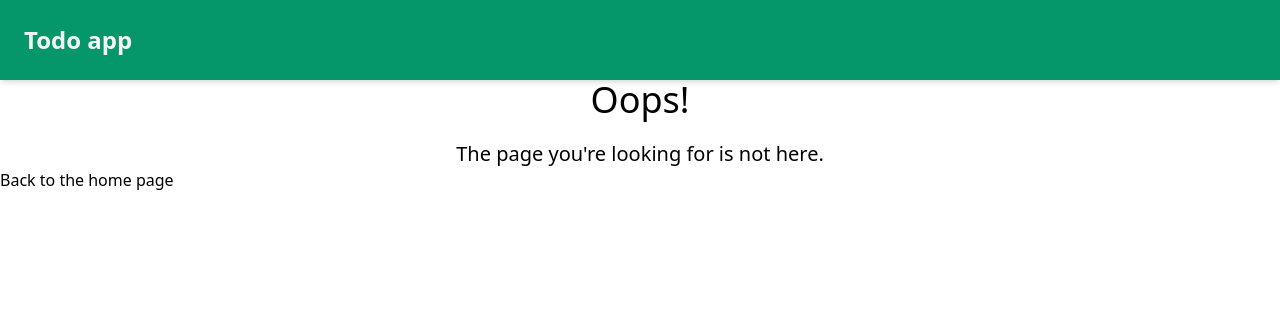
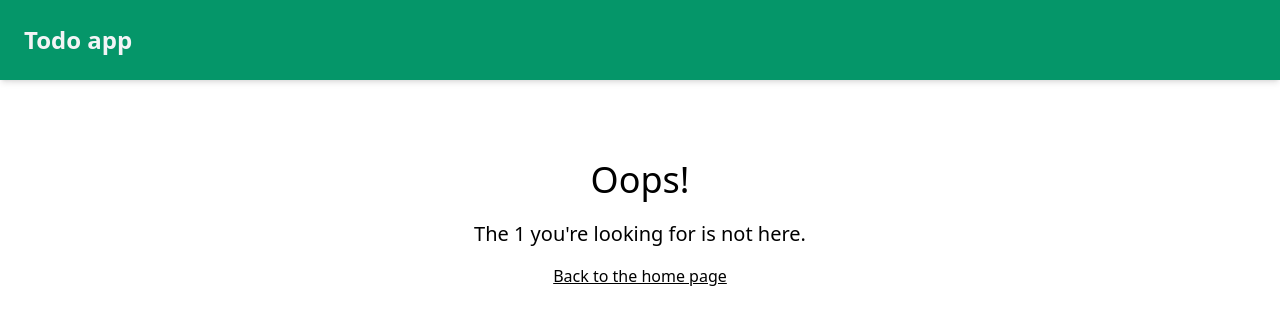
Before and after one commit to ignasradzius/todo-app, a Vue app: page /404/1 in a window 1280 px wide. Shown: the top 324 px of the page. Built offline with nearby package versions, Linux system fonts and the light colour scheme; the HTML template or start-up script is replaced by a standard one.

Commit message:
add page for not found tasks;

```diff
--- a/src/App.vue
+++ b/src/App.vue
@@ -4,7 +4,7 @@ import { RouterView } from "vue-router";
 
 <template>
   <header class="fixed top-0 w-full p-6 bg-emerald-600 shadow-md">
-    <router-link to="/" class="text-gray-100 font-bold text-2xl">
+    <router-link to="/" class="text-gray-100 font-bold text-2xl hover:text-gray-300 transition-colors duration-300">
       Todo app
     </router-link>
   </header>
--- a/src/router/index.ts
+++ b/src/router/index.ts
@@ -23,6 +23,12 @@ const router = createRouter({
       name: "NotFound",
       component: NotFound,
     },
+    {
+      path: "/404/:resource",
+      name: "404Resource",
+      component: NotFound,
+      props: true
+    },
   ],
 });
 
--- a/src/views/NotFound.vue
+++ b/src/views/NotFound.vue
@@ -1,4 +1,4 @@
-<!-- <script setup lang="ts">
+<script setup lang="ts">
 export interface Props {
   resource: string
 }
@@ -6,14 +6,19 @@ export interface Props {
 const props = withDefaults(defineProps<Props>(), {
   resource: 'page'
 })
-</script> -->
+</script>
 
 <template>
-  <div class="container mx-auto mt-20">
+  <div class="h-screen container mx-auto text-center mt-40">
     <h1 class="text-4xl text-center">Oops!</h1>
     <h3 class="text-xl text-center mt-5">
-      The page you're looking for is not here.
+      The {{ resource }} you're looking for is not here.
     </h3>
-    <router-link :to="{ name: 'home' }">Back to the home page</router-link>
+    <router-link
+      class="underline block mt-4 hover:opacity-80"
+      :to="{ name: 'home' }"
+    >
+      Back to the home page
+    </router-link>
   </div>
 </template>
--- a/src/views/TaskView.vue
+++ b/src/views/TaskView.vue
@@ -21,6 +21,13 @@ function updateTask() {
 function deleteTask() {
   todoStore.deleteTask();
   router.push({ name: "home" });
+}
+
+if (!Object.keys(todoStore.task).length) {
+  router.push({
+    name: '404Resource',
+    params: { resource: 'task' }
+  })
 }
 </script>
 
--- a/src/views/TodoView.vue
+++ b/src/views/TodoView.vue
@@ -129,7 +129,7 @@ function isColumnAvailable(columnId: string): boolean {
 
 <style lang="css" scoped>
 .board {
-  @apply overflow-x-scroll hide-scroll-bar pb-6 pt-28 min-h-screen;
+  @apply overflow-x-scroll hide-scroll-bar pb-6 pt-28 min-h-screen bg-slate-100;
 }
 
 .column {
@@ -138,7 +138,7 @@ function isColumnAvailable(columnId: string): boolean {
 }
 
 .task {
-  @apply flex items-start flex-col shadow mb-2 p-2 rounded bg-white text-gray-900;
+  @apply flex items-start flex-col shadow mb-2 p-2 rounded bg-white text-gray-900 hover:cursor-pointer;
 }
 
 .hide-scroll-bar {
```
